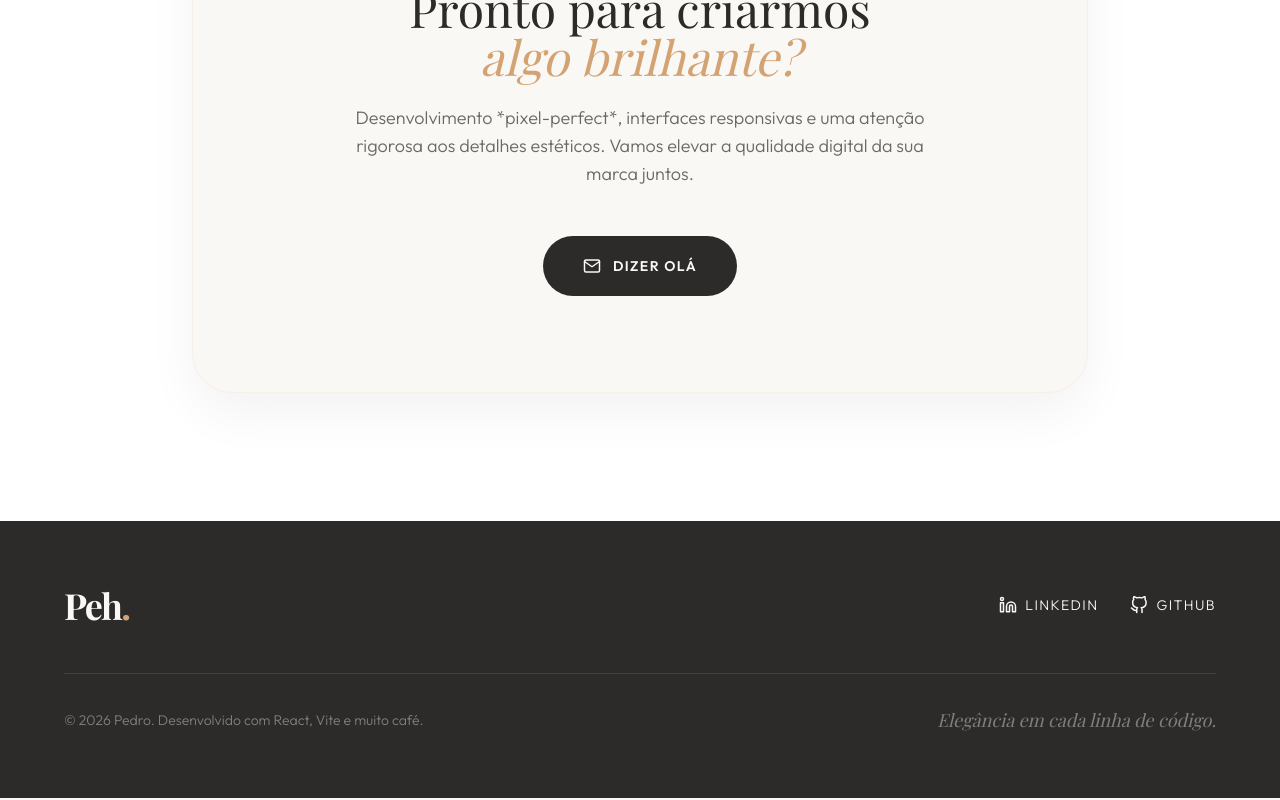
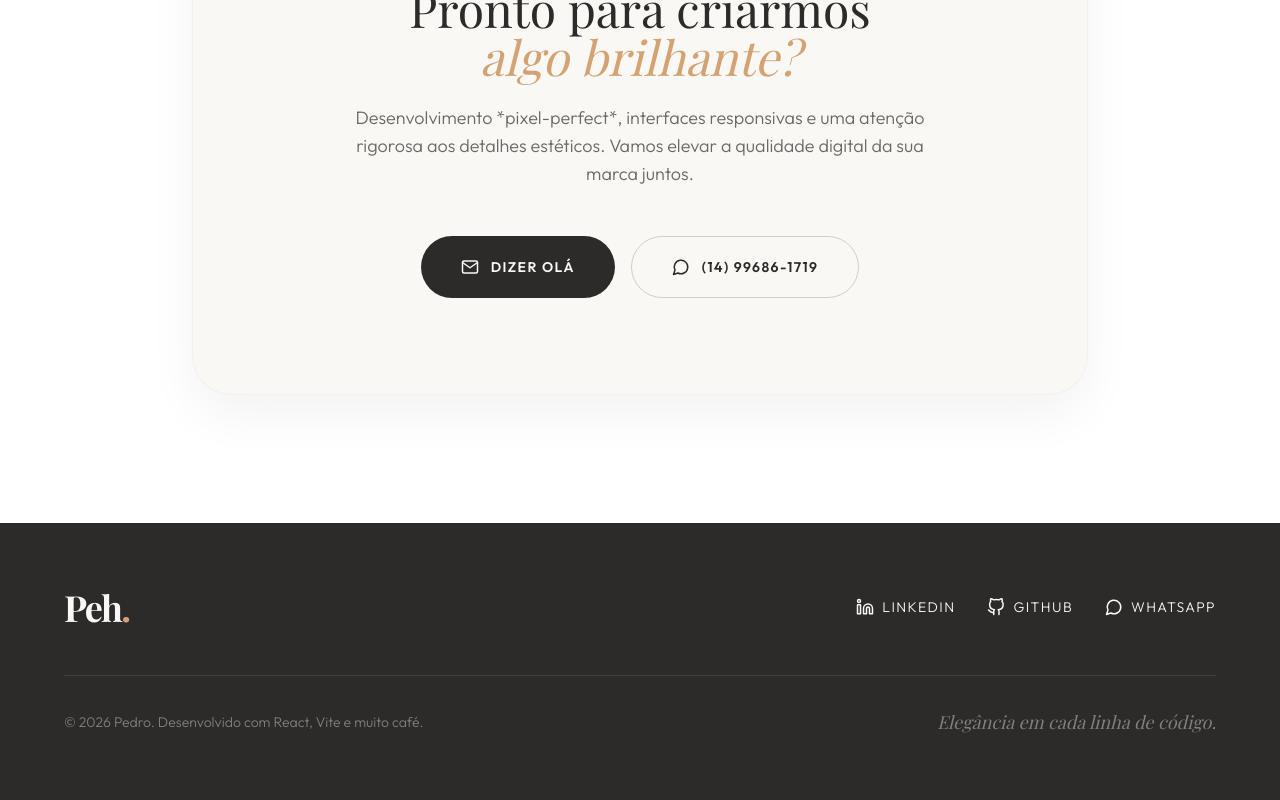
Before and after one commit to pehtonetti/portifolio, a React (Vite) app: page / in a window 1280 px wide. Shown: the part 4238-5038 px from the top of the page. Built offline with nearby package versions, Linux system fonts and the light colour scheme; a web font is replaced by a local one.

Commit message:
feat: adiciona WhatsApp no contato e no rodapé

```diff
--- a/src/App.jsx
+++ b/src/App.jsx
@@ -4,6 +4,7 @@ import FotenhoImg from './assets/Fotenho.png';
 const SVGMail = () => <svg xmlns="http://www.w3.org/2000/svg" width="18" height="18" viewBox="0 0 24 24" fill="none" stroke="currentColor" strokeWidth="2" strokeLinecap="round" strokeLinejoin="round"><path d="M4 4h16c1.1 0 2 .9 2 2v12c0 1.1-.9 2-2 2H4c-1.1 0-2-.9-2-2V6c0-1.1.9-2 2-2z"></path><polyline points="22,6 12,13 2,6"></polyline></svg>;
 const SVGArrowUpRight = () => <svg xmlns="http://www.w3.org/2000/svg" width="16" height="16" viewBox="0 0 24 24" fill="none" stroke="currentColor" strokeWidth="2" strokeLinecap="round" strokeLinejoin="round"><line x1="7" y1="17" x2="17" y2="7"></line><polyline points="7 7 17 7 17 17"></polyline></svg>;
 const SVGGithub = () => <svg xmlns="http://www.w3.org/2000/svg" width="18" height="18" viewBox="0 0 24 24" fill="none" stroke="currentColor" strokeWidth="2" strokeLinecap="round" strokeLinejoin="round"><path d="M9 19c-5 1.5-5-2.5-7-3m14 6v-3.87a3.37 3.37 0 0 0-.94-2.61c3.14-.35 6.44-1.54 6.44-7A5.44 5.44 0 0 0 20 4.77 5.07 5.07 0 0 0 19.91 1S18.73.65 16 2.48a13.38 13.38 0 0 0-7 0C6.27.65 5.09 1 5.09 1A5.07 5.07 0 0 0 5 4.77a5.44 5.44 0 0 0-1.5 3.78c0 5.42 3.3 6.61 6.44 7A3.37 3.37 0 0 0 9 18.13V22"></path></svg>;
+const SVGWhatsapp = () => <svg xmlns="http://www.w3.org/2000/svg" width="18" height="18" viewBox="0 0 24 24" fill="none" stroke="currentColor" strokeWidth="2" strokeLinecap="round" strokeLinejoin="round"><path d="M7.9 20A9 9 0 1 0 4 16.1L2 22Z"></path></svg>;
 const SVGLinkedin = () => <svg xmlns="http://www.w3.org/2000/svg" width="18" height="18" viewBox="0 0 24 24" fill="none" stroke="currentColor" strokeWidth="2" strokeLinecap="round" strokeLinejoin="round"><path d="M16 8a6 6 0 0 1 6 6v7h-4v-7a2 2 0 0 0-2-2 2 2 0 0 0-2 2v7h-4v-7a6 6 0 0 1 6-6z"></path><rect x="2" y="9" width="4" height="12"></rect><circle cx="4" cy="4" r="2"></circle></svg>;
 
 const CustomCursor = () => {
@@ -297,9 +298,14 @@ function App() {
                         <p className="text-lg text-charcoal/70 mb-12 max-w-xl mx-auto font-light">
                             Desenvolvimento *pixel-perfect*, interfaces responsivas e uma atenção rigorosa aos detalhes estéticos. Vamos elevar a qualidade digital da sua marca juntos.
                         </p>
-                        <a href="mailto:pedrotonetti@gmail.com" className="inline-flex items-center gap-3 px-10 py-5 bg-charcoal text-ivory rounded-full text-sm font-semibold tracking-widest uppercase hover:bg-blush hover:shadow-xl transition-all duration-300 hover:-translate-y-1">
-                            <SVGMail /> Dizer Olá
-                        </a>
+                        <div className="flex flex-col sm:flex-row gap-4 justify-center">
+                            <a href="mailto:pedrotonetti@gmail.com" className="inline-flex items-center justify-center gap-3 px-10 py-5 bg-charcoal text-ivory rounded-full text-sm font-semibold tracking-widest uppercase hover:bg-blush hover:shadow-xl transition-all duration-300 hover:-translate-y-1">
+                                <SVGMail /> Dizer Olá
+                            </a>
+                            <a href="https://wa.me/5514996861719?text=Ol%C3%A1%20Pedro%2C%20vi%20seu%20portf%C3%B3lio%20e%20gostaria%20de%20conversar." target="_blank" rel="noopener noreferrer" aria-label="Conversar no WhatsApp: (14) 99686-1719" className="inline-flex items-center justify-center gap-3 px-10 py-5 border border-charcoal/20 rounded-full text-sm font-semibold tracking-widest uppercase hover:border-charcoal hover:shadow-xl transition-all duration-300 hover:-translate-y-1">
+                                <SVGWhatsapp /> (14) 99686-1719
+                            </a>
+                        </div>
                     </motion.div>
                 </div>
             </section>
@@ -310,12 +316,15 @@ function App() {
                     <div className="flex flex-col md:flex-row justify-between items-center mb-12 gap-8">
                         <ExpandableLogo footer={true} />
 
-                        <div className="flex gap-8">
+                        <div className="flex flex-wrap justify-center gap-x-8 gap-y-4">
                             <a href="https://www.linkedin.com/in/pedrotonetti/" target="_blank" rel="noopener noreferrer" className="flex gap-2 items-center text-sm font-light uppercase tracking-widest hover:text-blush transition-colors">
                                 <SVGLinkedin /> LinkedIn
                             </a>
                             <a href="https://github.com/pehtonetti" target="_blank" rel="noopener noreferrer" className="flex gap-2 items-center text-sm font-light uppercase tracking-widest hover:text-blush transition-colors">
                                 <SVGGithub /> GitHub
+                            </a>
+                            <a href="https://wa.me/5514996861719?text=Ol%C3%A1%20Pedro%2C%20vi%20seu%20portf%C3%B3lio%20e%20gostaria%20de%20conversar." target="_blank" rel="noopener noreferrer" className="flex gap-2 items-center text-sm font-light uppercase tracking-widest hover:text-blush transition-colors">
+                                <SVGWhatsapp /> WhatsApp
                             </a>
                         </div>
                     </div>
```
